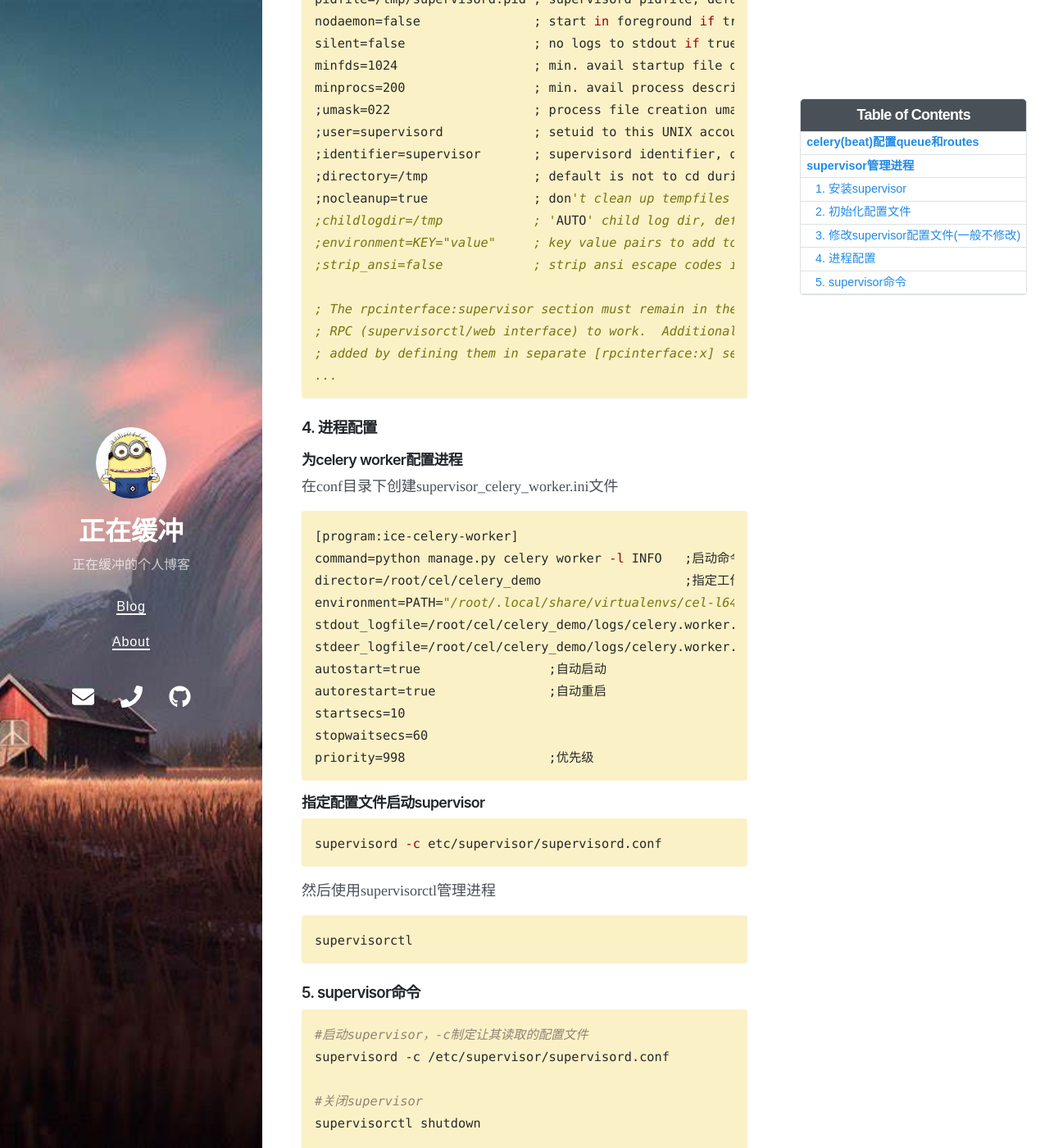
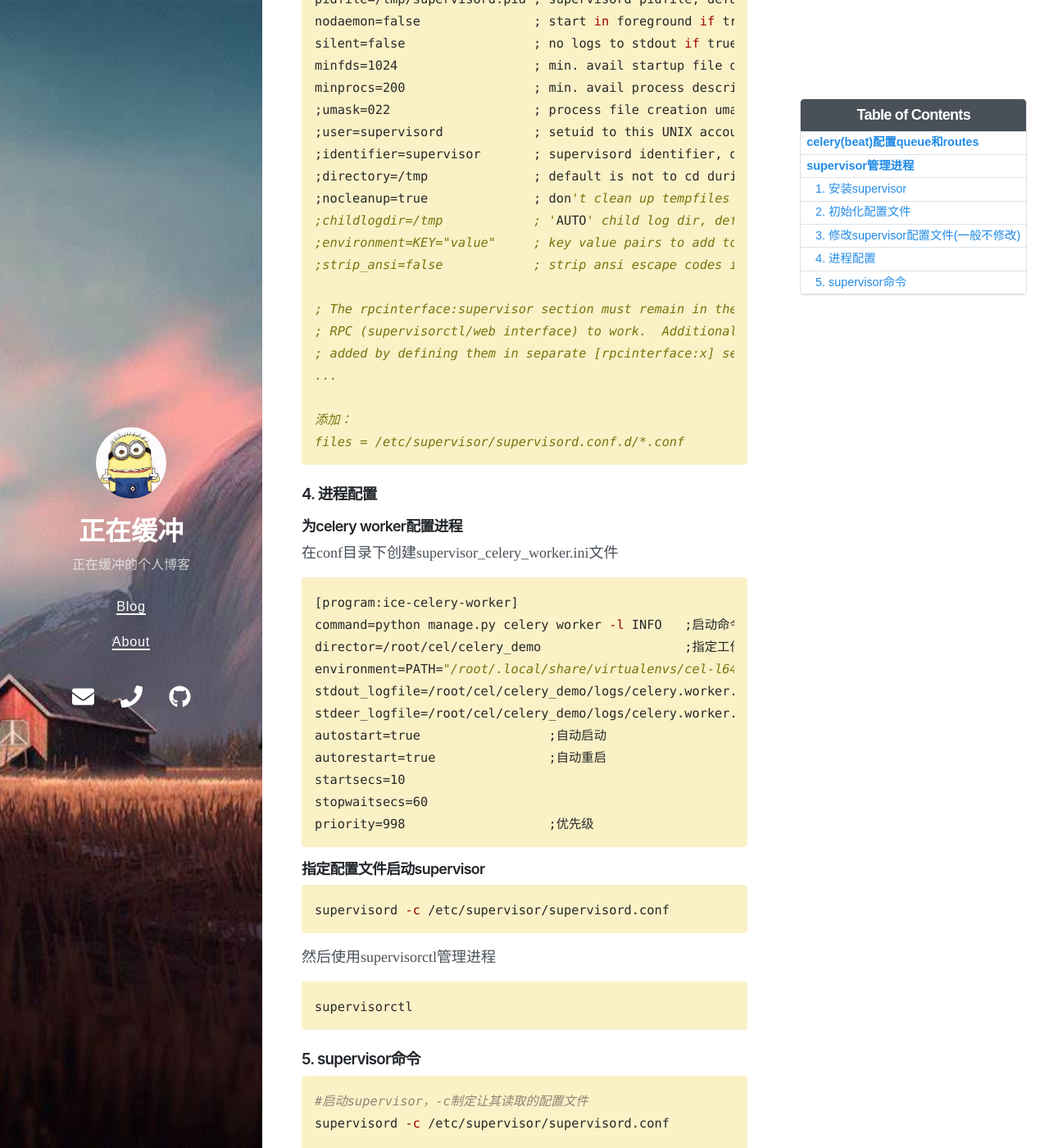
Before and after one commit to Zzhc3321/personal-blog.github.io, a Jekyll site: the page built from _posts/2022-03-13-supervisor配置.md, in a window 1280 px wide and 1400 px high, scrolled down 1676 px. Shown: the whole window at 82% size. Built offline with Jekyll 4.4.1, drawn with Linux system fonts in a browser that asks for light colours; nearby versions of some CDN libraries; some of the changed text lies outside the part shown.

Commit message:
修改文件: _posts/2022-03-13-supervisor配置.md

````diff
--- a/_posts/2022-03-13-supervisor配置.md
+++ b/_posts/2022-03-13-supervisor配置.md
@@ -101,6 +101,9 @@ minprocs=200                 ; min. avail process descriptors;default 200
 ; RPC (supervisorctl/web interface) to work.  Additional interfaces may be
 ; added by defining them in separate [rpcinterface:x] sections.
 ...
+
+添加：
+files = /etc/supervisor/supervisord.conf.d/*.conf
 ```
 
 
@@ -125,7 +128,7 @@ priority=998                   ;优先级
 #### 指定配置文件启动supervisor
 
 ```shell
-supervisord -c etc/supervisor/supervisord.conf
+supervisord -c /etc/supervisor/supervisord.conf
 ```
 
 然后使用supervisorctl管理进程
@@ -135,7 +138,7 @@ supervisorctl
 
 
 ### 5. supervisor命令
-```python
+```shell
 #启动supervisor，-c制定让其读取的配置文件
 supervisord -c /etc/supervisor/supervisord.conf
 
````
